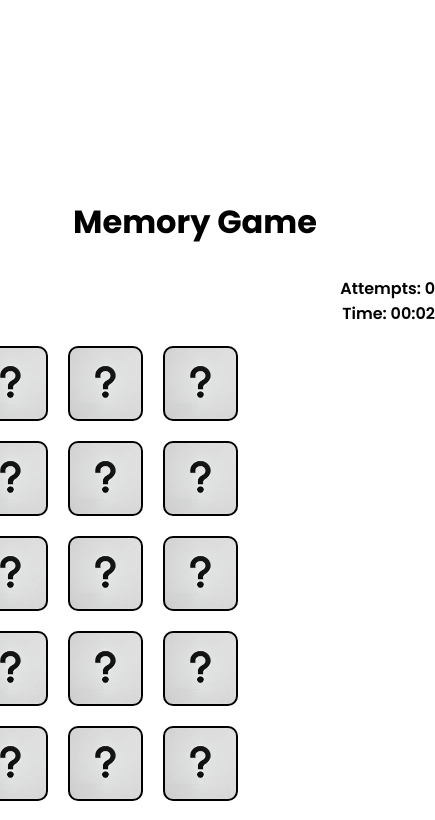
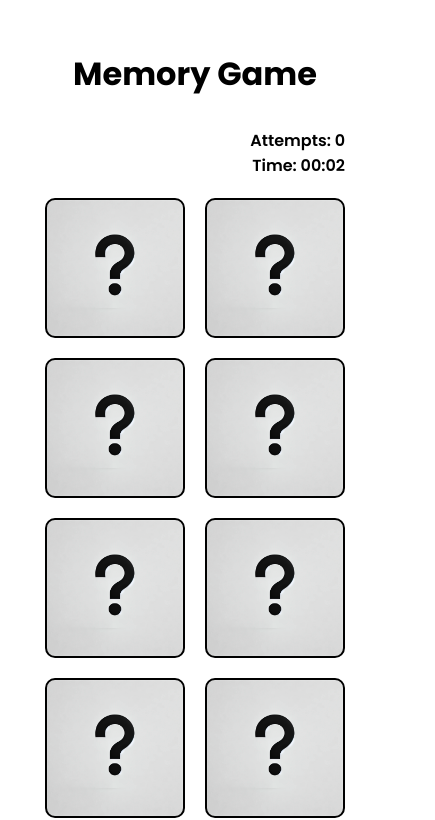
Before and after one commit to ArseniiHaiduk/memory-game, a plain HTML site: page index.html in a window 390 px wide. Both pictures are taken after a click on the button "Start Game". Shown: the top 820 px of the page, 435 px wide, since content can reach past the window. Drawn offline with Linux system fonts and the light colour scheme.

Commit message:
add responsive

```diff
--- a/script.js
+++ b/script.js
@@ -7,11 +7,13 @@ const spentTime = document.querySelector(".spent-time");
 const memoryGame = document.querySelector(".memory-game");
 const gameBoard = document.querySelector(".game-board");
 const attempt = document.querySelector(".attempt");
+const body = document.querySelector("body");
 
 startBtn.addEventListener("click", () => {
   startWindow.classList.add("hidden");
   memoryGame.classList.remove("hidden");
   wonLostWindow.classList.add("hidden");
+  body.style.justifyContent = "start";
   timeCount();
   generateCards(fruitIcons);
 });
@@ -26,6 +28,7 @@ function checkWonLostGame(message) {
   card.forEach((element) => {
     element.remove();
   });
+  body.style.justifyContent = "center";
 }
 
 const timer = document.querySelector(".timer");
--- a/styles.css
+++ b/styles.css
@@ -19,23 +19,23 @@ body {
 
 h1 {
   text-align: center;
-  margin: 0 0 30px;
+  margin: 50px 0 30px;
 }
 
 .game-board {
-  display: flex;
-  flex-wrap: wrap;
-  justify-content: center;
+  display: grid;
+  grid-template-columns: repeat(2, 1fr);
+  justify-items: center;
   align-items: center;
   gap: 20px;
   user-select: none;
-  width: 500px;
-  height: 500px;
+  width: 300px;
+  height: 300px;
 }
 
 .card {
-  width: 100px;
-  height: 100px;
+  width: 100%;
+  height: 100%;
   background-image: url(images/question-mark.png);
   background-size: cover;
   display: flex;
@@ -64,7 +64,6 @@ h1 {
 
 .timer,
 .attempt {
-  width: 480px;
   text-align: right;
   font-weight: 600;
 }
@@ -116,14 +115,14 @@ h1 {
   display: none;
 }
 
-@media (min-width: 320px) and (max-width: 767px) {
+.align-center {
+  justify-content: center;
+}
+
+@media (min-width: 499px) {
   .game-board {
-    width: 300px;
-    height: 300px;
-  }
-
-  .card {
-    width: 75px;
-    height: 75px;
+    width: 500px;
+    height: 500px;
+    grid-template-columns: repeat(4, 1fr);
   }
 }
```
